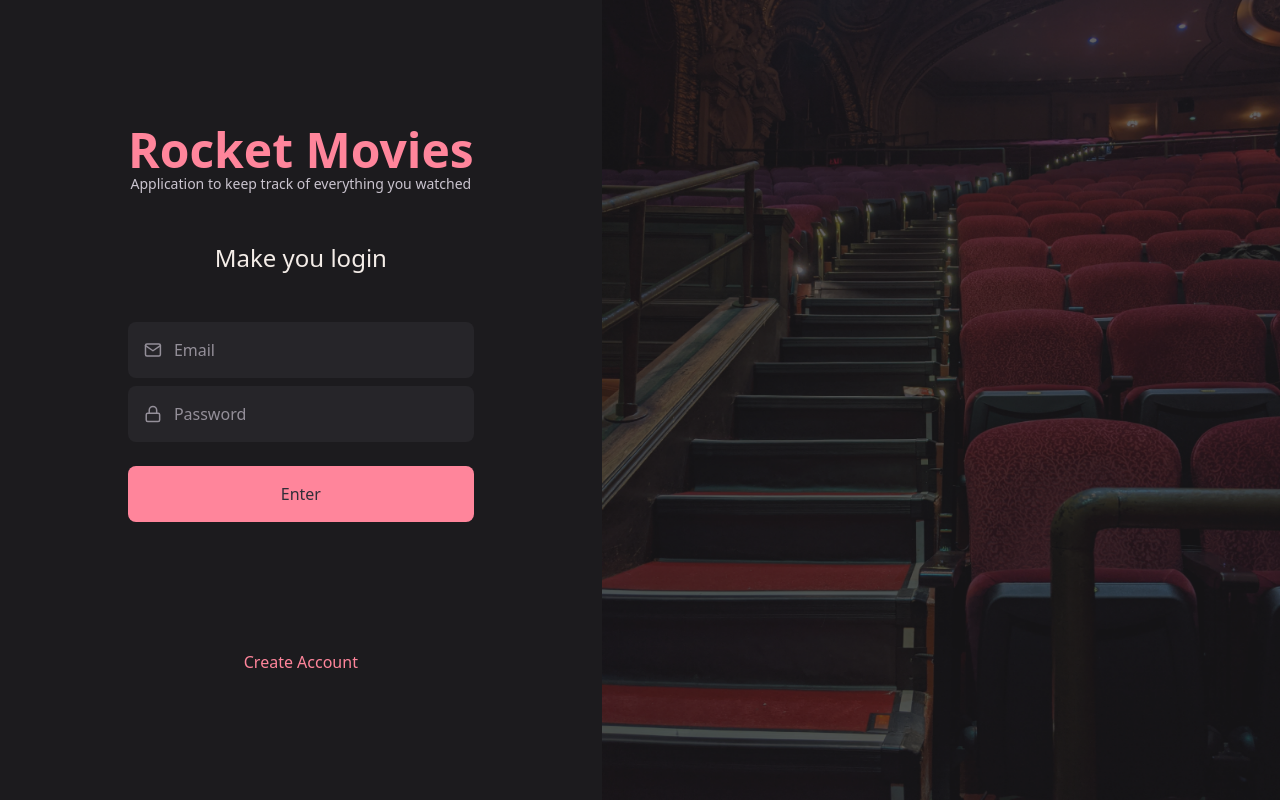
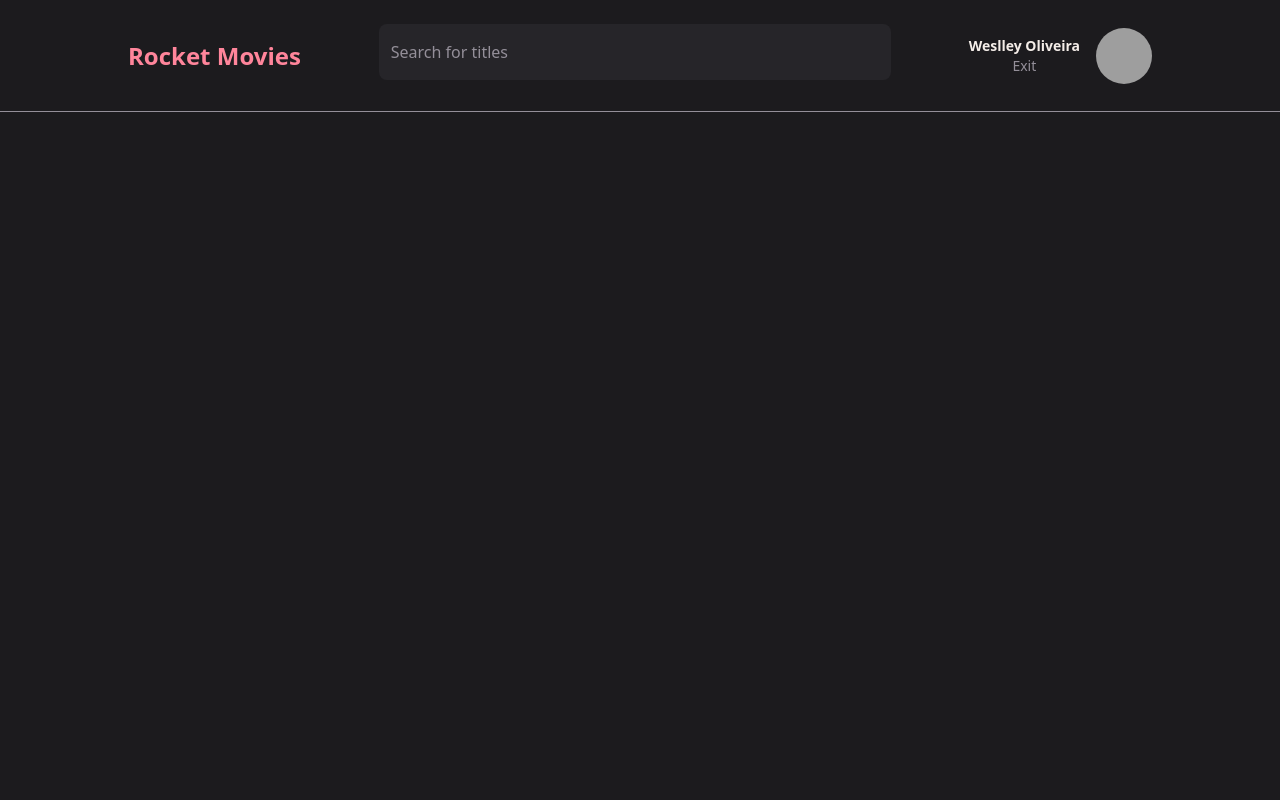
Before and after one commit to weslleyolli/Rocket_Movies_Frontend, a React (Vite) app: page / in a window 1280 px wide. Built offline with nearby package versions, Linux system fonts and the light colour scheme; grey boxes are pictures that could not be loaded.

Commit message:
test: component Header

```diff
--- /dev/null
+++ b/src/components/Header/index.jsx
@@ -0,0 +1,32 @@
+import { Input } from "../Input";
+
+
+export function Header() {
+    return (
+        <header
+            className="grid-area:header h-28 w-full border-b border-solid border-graymedium flex justify-between items-center px-32 "
+        >
+            <h1 className="text-2xl text-pinklight">Rocket Movies</h1>
+            <div className="w-1/2">
+            <Input
+
+                placeholder="Search for titles"
+                type="text"
+            />
+            </div>
+            <button className="flex items-center">
+                <div
+                    className="flex flex-col mr-4 leading-6"
+                >
+                    <strong className="text-sm text-white">Weslley Oliveira</strong>
+                    <a href="#" className="text-sm text-graymedium">Exit</a>
+                </div>
+                <img
+                    src="https://github.com/weslleyolli.png"
+                    alt=""
+                    className="w-14 h-14 rounded-full"
+                />
+            </button>
+        </header>
+    )
+}
--- a/src/components/Input/index.jsx
+++ b/src/components/Input/index.jsx
@@ -1,7 +1,7 @@
 // eslint-disable-next-line react/prop-types
 export function Input({ icon: Icon, ...rest}) {
     return (
-        <div className="w-full flex items-center bg-inputColor text-graymedium mb-2 rounded-lg">
+        <div className="w-full h-14 flex items-center bg-inputColor text-graymedium mb-2 rounded-lg">
             {Icon && <Icon size={20} className="ml-4"/>}
             <input {...rest} className="h-14 w-full p-3 bg-transparent text-white placeholder:text-graymedium"/>
         </div>
--- a/src/main.jsx
+++ b/src/main.jsx
@@ -1,10 +1,10 @@
 import React from 'react'
 import ReactDOM from 'react-dom/client'
 import "./styles/global.css"
-import { SignIn } from './pages/SignIn.jsx'
+import { Home } from './pages/Home.jsx'
 
 ReactDOM.createRoot(document.getElementById('root')).render(
   <React.StrictMode>
-    <SignIn />
+    <Home />
   </React.StrictMode>,
 )
--- /dev/null
+++ b/src/pages/Home.jsx
@@ -0,0 +1,9 @@
+import { Header } from "../components/Header";
+
+export function Home() {
+    return(
+        <div className="">
+            <Header />
+        </div>
+    )
+}
--- a/src/pages/SignIn.jsx
+++ b/src/pages/SignIn.jsx
@@ -1,4 +1,3 @@
-import { Link } from 'react-router-dom';
 import backGroundImage from '../assets/backgroundImage.png'
 import { Button } from "../components/Button";
 import { Input } from "../components/Input";
```
